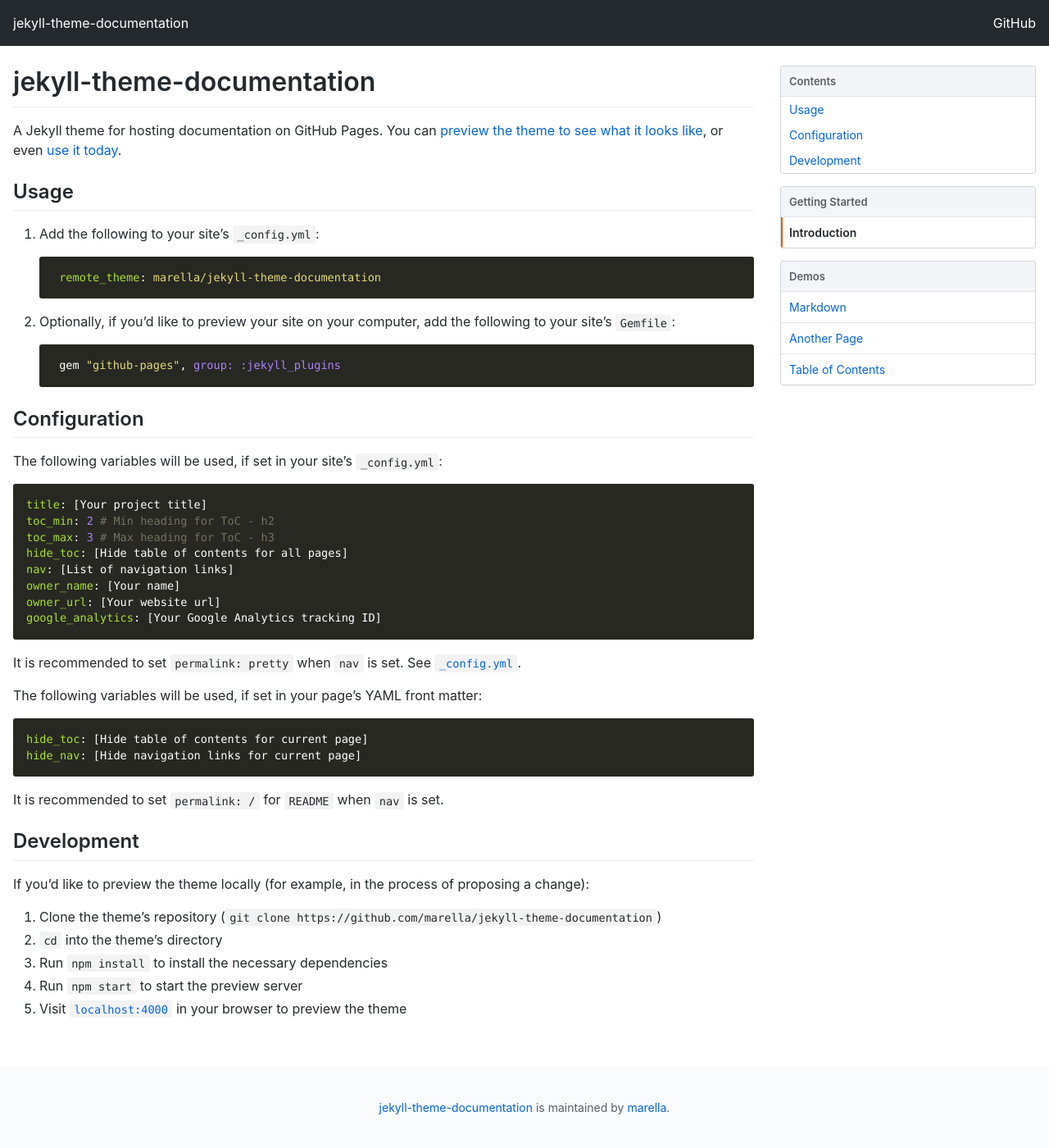
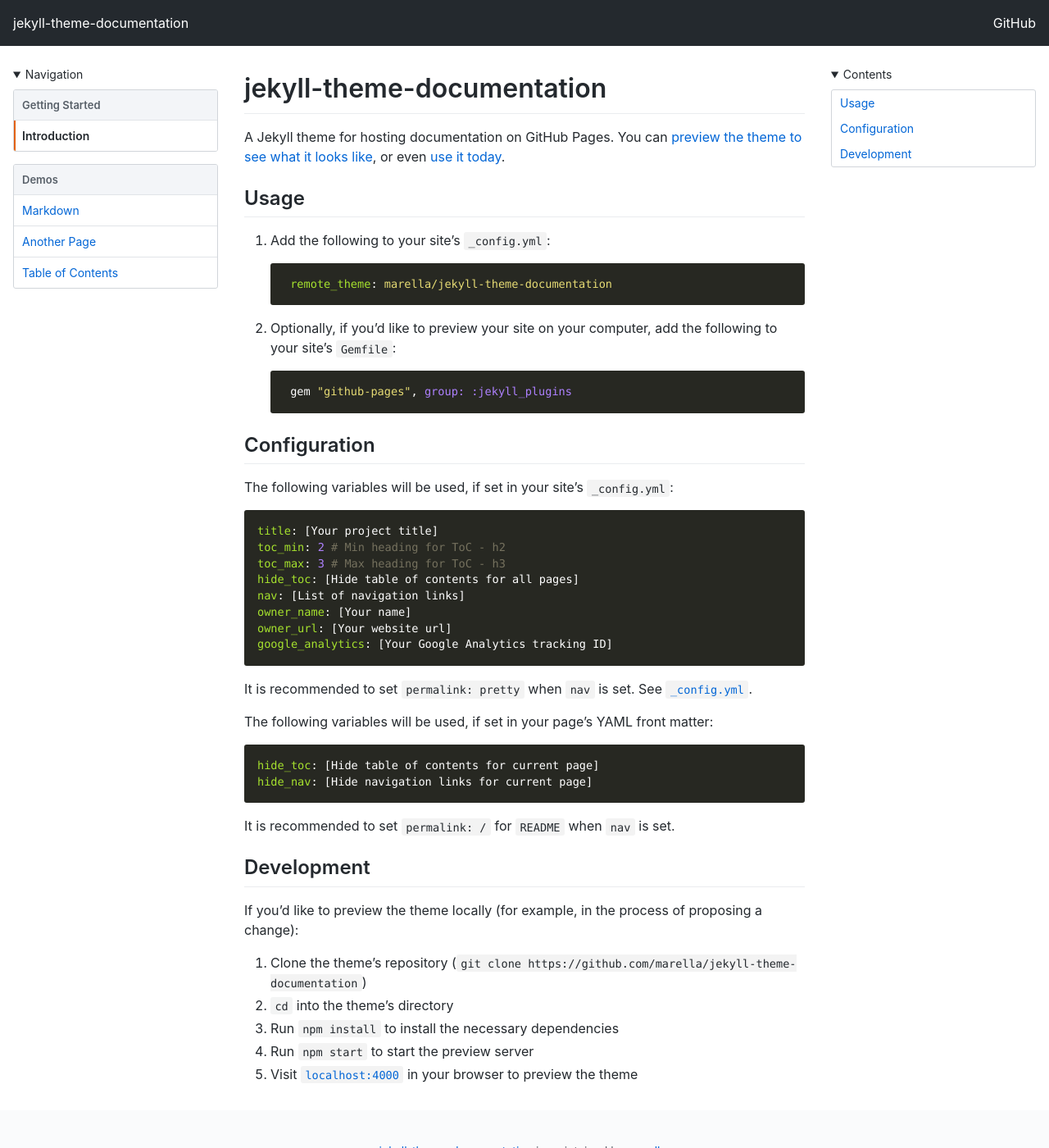
Before and after one commit to marella/jekyll-theme-documentation, a Jekyll site: the page built from README.md, in a window 1280 px wide and 1400 px high. Shown: the whole window at 82% size. Built offline with Jekyll 4.4.1, drawn with Linux system fonts in a browser that asks for light colours; our own code applies the rules of GitHub Pages for plain Markdown files.

Commit message:
Change layout

```diff
--- /dev/null
+++ b/_includes/navigation.html
@@ -0,0 +1,12 @@
+{% unless page.hide_nav %}
+{% if site.nav %}
+<div class="sidebar">
+  <div class="sidebar-inner">
+    <details {% if include.open %}open{% endif %}>
+      <summary class="mb-2">Navigation</summary>
+      {% include nav.html links=site.nav %}
+    </details>
+  </div>
+</div>
+{% endif %}
+{% endunless %}
--- a/_includes/sidebar.html
+++ /dev/null
@@ -1,10 +0,0 @@
-<div class="sidebar py-4">
-  <div class="sidebar-inner">
-    {% include toc.html %}
-    {% unless page.hide_nav %}
-      {% if site.nav %}
-      {% include nav.html links=site.nav %}
-      {% endif %}
-    {% endunless %}
-  </div>
-</div>
--- a/_includes/toc.html
+++ b/_includes/toc.html
@@ -1,5 +1,12 @@
 {% unless site.hide_toc or page.hide_toc %}
 {% assign h_min = site.toc_min | default: 2 %}
 {% assign h_max = site.toc_max | default: 3 %}
-{% include toc-plugin.html html=content h_min=h_min h_max=h_max class='toc' sanitize=true %}
+<div class="sidebar">
+  <div class="sidebar-inner">
+    <details {% if include.open %}open{% endif %}>
+      <summary class="mb-2">Contents</summary>
+      {% include toc-plugin.html html=content h_min=h_min h_max=h_max class='toc' sanitize=true %}
+    </details>
+  </div>
+</div>
 {% endunless %}
--- a/_layouts/default.html
+++ b/_layouts/default.html
@@ -10,12 +10,19 @@
     {% include navbar.html %}
 
     <div class="container-xl">
+      <div class="d-xl-none py-3">
+        {% include navigation.html %}
+        {% include toc.html %}
+      </div>
       <div class="d-xl-flex flex-items-stretch">
-        <div class="flex-item-equal min-width-0 py-4 markdown-body">
+        <div class="toc-col sidebar-col d-none d-xl-block">
+          {% include toc.html open=true %}
+        </div>
+        <div class="content-col flex-item-equal min-width-0 markdown-body">
           {{ content }}
         </div>
-        <div class="sidebar-col">
-          {% include sidebar.html %}
+        <div class="navigation-col sidebar-col d-none d-xl-block">
+          {% include navigation.html open=true %}
         </div>
       </div>
     </div>
--- a/src/sass/_content.scss
+++ b/src/sass/_content.scss
@@ -4,10 +4,6 @@
 
 .toc {
   @extend .menu;
-  &:before {
-    @extend .menu-heading;
-    content: 'Contents';
-  }
   li {
     list-style-type: none;
     margin: 0;
```
Also changed, not shown: src/sass/_layout.scss (+17 -2 lines), assets/css/app.css.
